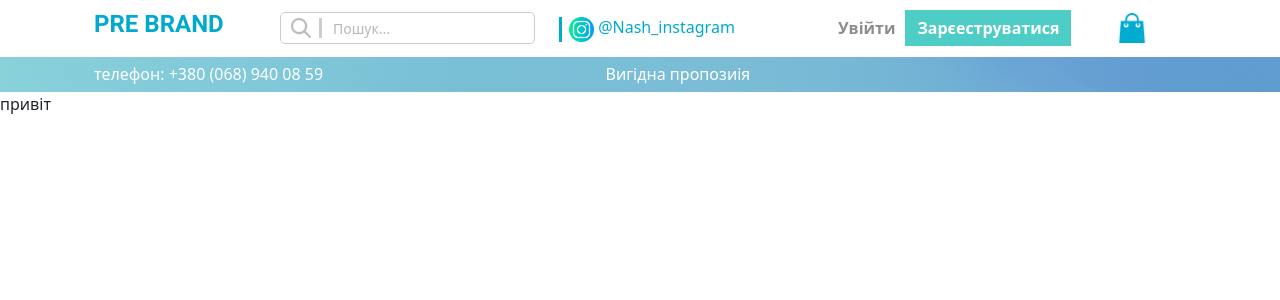
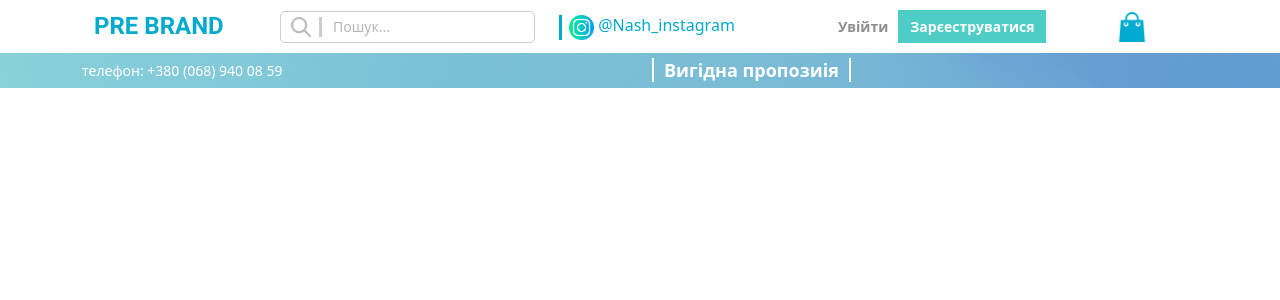
Before and after one commit to vityareabko/pre_brand, a Django app: page / in a window 1280 px wide. Shown: the top 300 px of the page. Run offline with Django 4.2, Linux system fonts and the light colour scheme; some libraries are stand-ins or nearby versions.

Commit message:
fix some bags

```diff
--- a/static/css/main.css
+++ b/static/css/main.css
@@ -19,7 +19,7 @@ input{
     font-weight: 700;
     font-size: 24px;
     padding: 0;
-
+    margin: 0;
     text-transform: uppercase;
 
     color: #00A9CE;
@@ -82,6 +82,7 @@ input{
 }
 
 .headder__authorition{
+    font-size: 14px;
 
 }
 
@@ -113,22 +114,31 @@ input{
 /* /////////// subheader */
 .sub_header{
     background: url("../img/sub_header.jpg");
-    height: 35px;
+    /* height: 35px; */
     background-position: contain;
+    color:#fff;
+    padding: 4px 0;
+}
+
+.sub_header .sub_header__phone{
+    font-size: 14px;
+    color: #fff;
+    text-decoration: none;
 
 }
 
-.info_offer_board{
-    align-items: center;
+.sub_header .subheader_modal__offer{
+    font-weight: 700;
+    font-size: 18px;
     color: #fff;
-    height: 100%;
-
+    text-decoration: none;
+    border-left: 2px solid #fff;
+    border-right: 2px solid #fff;
+    padding-left: 10px;
+    padding-right: 10px;
 }
 
-.info_offer_board .container{
-    height: 100%;
-    align-items: center;
-}
+
 
 .info_offer_board .offer {
     /* padding-left: 10px; */
@@ -136,3 +146,21 @@ input{
     /* border-right: 2px solid #fff;
     border-left: 2px solid #fff;; */
 }
+
+@media (max-width: 992px){
+    .brand_name {
+        font-size: 18px;
+    }
+    .header__brand_instagram{
+        display: none;
+    }
+    .headder__authorition {
+        font-size: 12px;
+    }
+    .header__search_form.input-group {
+        padding: 3px 10px;
+    }
+    .header__bag{
+        display: none;
+    }
+}
--- a/template/Main/homepage.html
+++ b/template/Main/homepage.html
@@ -6,7 +6,7 @@
 {% endblock %}
 
 {% block content %}
-привіт
+
 {% endblock %}
 
 {% block js %}
--- a/template/base.html
+++ b/template/base.html
@@ -22,11 +22,11 @@
 </head>
 <body>
     <header class="header">
-        <div class="row mx-auto container d-flex justify-center header_content">
-            <div class="col-2 header__brand_name">
+        <div class="row mx-auto container d-flex justify-content-between header_content">
+            <div class="col-lg-2 col-md-4 header__brand_name">
                 <h1 class="brand_name">Pre Brand</h1>
             </div>
-            <div class="col-3 header__search_form">
+            <div class="col-lg-3 col-md-4 header__search_form">
                 <form action="#">
                     <div class="input-group d-flex justify-around">
                         <a class="img_part">
@@ -38,22 +38,22 @@
                     </div>
                 </form>
             </div>
-            <div class="col-3 header__brand_instagram">
+            <div class="col-lg-3 col-md-1 header__brand_instagram">
                 <div class="row d-flex justify-center">
                     <div class="img_instagram">
-                        <img src="{% static '/img/insta.png'%}" class="w100" alt="instagram">
-                        <a href="#">@Nash_instagram</a>
+                        <a href="#"><img src="{% static '/img/insta.png'%}" class="w100" alt="instagram"></a>
+                        <a href="#" class="instagram">@Nash_instagram</a>
                     </div>
 
                 </div>
             </div>
-            <div class="col-3 headder__authorition">
+            <div class="col-lg-3 col-md-4 headder__authorition">
                 <div class="group_buttons">
                     <a href="#" class="btn_logIn">Увійти</a>
                     <a href="#" class="btn_signIn">Зарєеструватися</a>
                 </div>
             </div>
-            <div class="col-1 header__bag">
+            <div class="col-lg-1 col-md-1 header__bag">
                 <a href="#">
                     <img class="w100" src="{% static 'img/bag.png' %}" alt="my_bascket">
                 </a>
@@ -61,12 +61,14 @@
         </div>
     </header>
     <section class="sub_header">
-        <div class="info_offer_board">
-            <div class="row py-auto mx-auto container">
-                <div class="col-3">телефон: +380 (068) 940 08 59</div>
-                <div class="col-4 offset-2 text-centex mx-auto offer"> Вигiдна пропозиiя</div>
+            <div class="container">
+                <div class="row d-flex align-items-center">
+                    <a class="col-lg-3 col-md-3 sub_header__phone">телефон: +380 (068) 940 08 59</a>
+                    <div class="offset-3 col-lg-4 col-md-4">
+                        <a class="subheader_modal__offer"> Вигiдна пропозиiя</a>
+                    </div>
+                </div>
             </div>
-        </div>
     </section>
 
     {% block content %}
```
